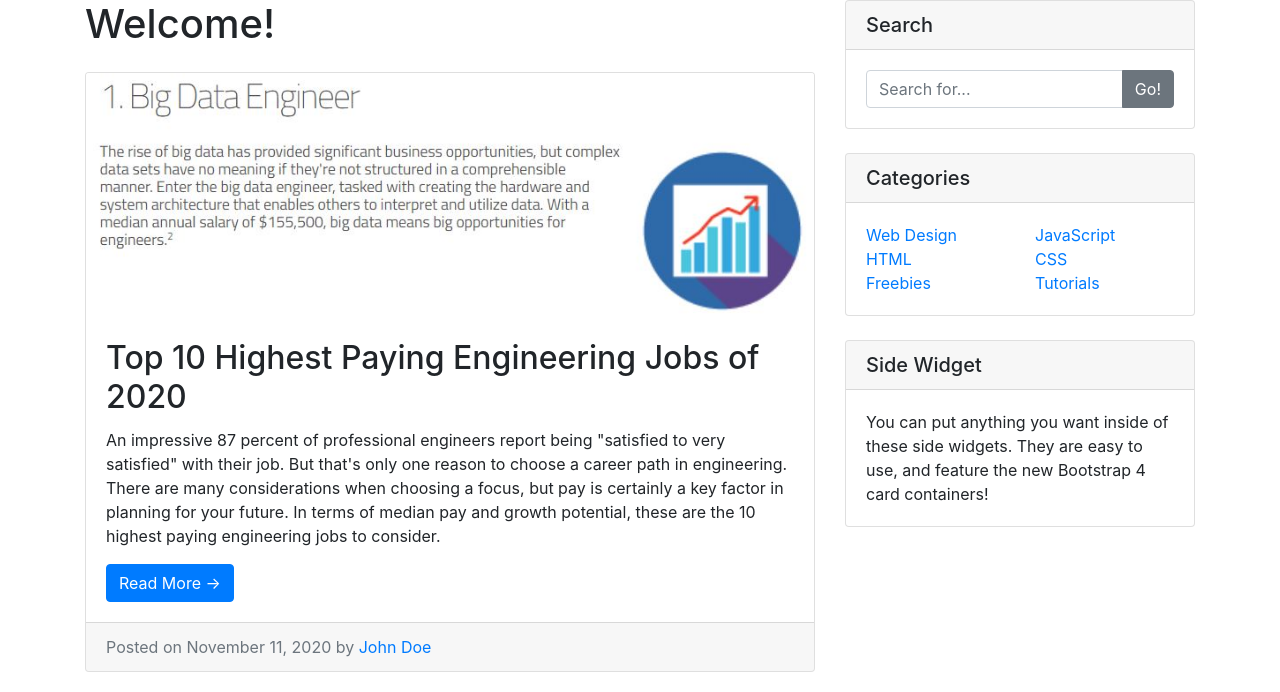
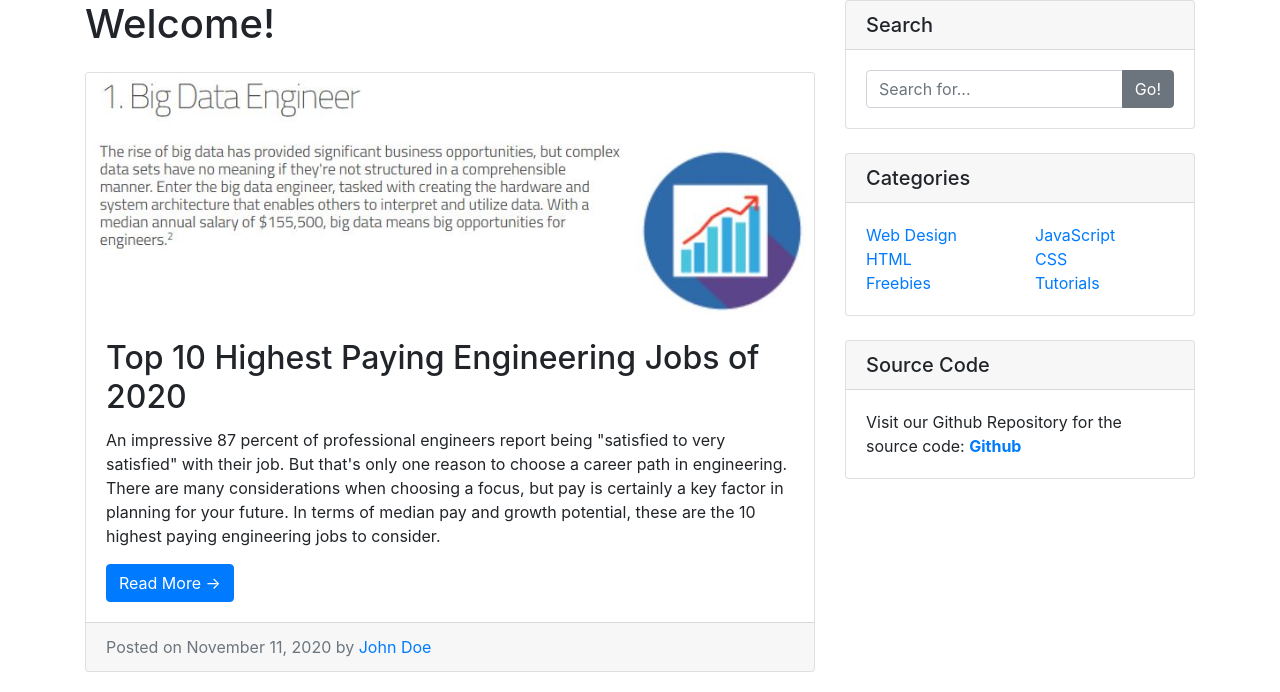
Before and after one commit to phamkevinT/ProConnect, a Node server app: page /home in a window 1280 px wide. Shown: the part 80-772 px from the top of the page. Run offline with Node 20, Linux system fonts and the light colour scheme; some libraries are stand-ins or nearby versions.

Commit message:
Edited the side widget to link our github repo

```diff
--- a/views/home.ejs
+++ b/views/home.ejs
@@ -203,10 +203,10 @@
         <!-- Side Widget -->
         <!-- Not sure what we can put here yet. Maybe credit to all the templates?-->
         <div class="card my-4">
-          <h5 class="card-header">Side Widget</h5>
+          <h5 class="card-header">Source Code</h5>
           <div class="card-body">
-            You can put anything you want inside of these side widgets. They are easy to use, and feature the new
-            Bootstrap 4 card containers!
+            Visit our Github Repository for the source code:
+            <a href="https://github.com/phamkevinT/ProConnect"><b>Github</b></a>
           </div>
         </div>
 
```
